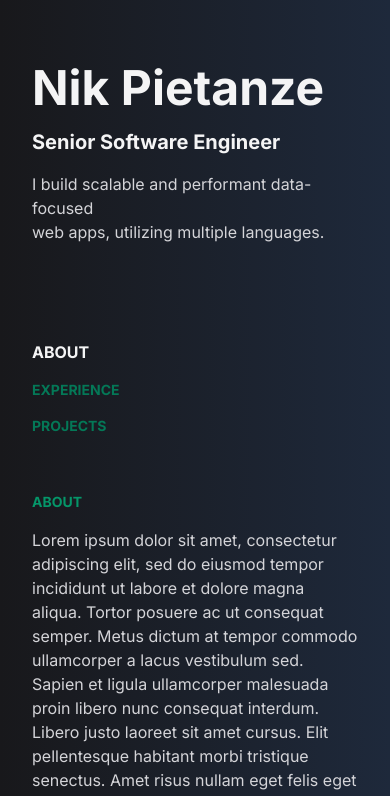
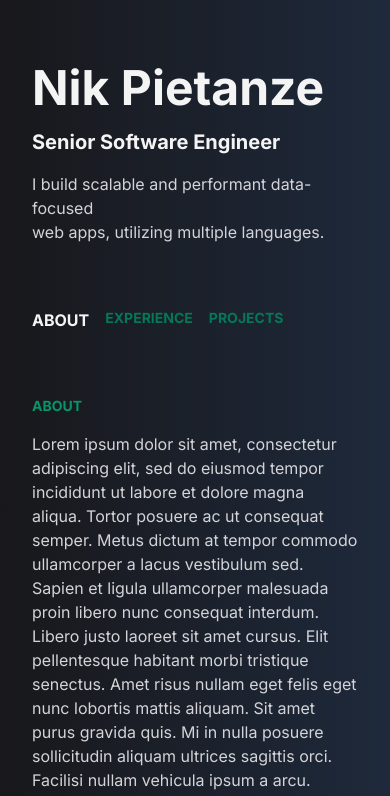
Before and after one commit to nikpietanze/portfolio, a Next.js app: page / in a window 390 px wide. Shown: the top 796 px of the page. Built offline with nearby package versions, Linux system fonts and the light colour scheme.

Commit message:
fix spacing for mobile

```diff
--- a/app/page.tsx
+++ b/app/page.tsx
@@ -3,9 +3,9 @@ export default function Home() {
 
 	return (
 		<main className="bg-gradient-to-r from-zinc-900 to-slate-800 text-zinc-100 min-h-screen py-16 px-8 md:px-16 flex justify-center">
-			<div className="grid grid-cols-1 gap-14 items-start md:grid-cols-[400px_minmax(400px,_550px)]">
+			<div className="grid grid-cols-1 gap-16 items-start md:grid-cols-[400px_minmax(400px,_550px)]">
 				<div className="left-col flex flex-col md:sticky md:top-24">
-					<div className="info flex flex-col gap-4 pb-24">
+					<div className="info flex flex-col gap-4 pb-16">
 						<h1 className="text-5xl font-bold">Nik Pietanze</h1>
 						<h2 className="text-xl font-bold">
 							Senior Software Engineer
@@ -16,7 +16,7 @@ export default function Home() {
 						</p>
 					</div>
 
-					<div className="nav flex flex-col gap-4 text-sm font-bold text-emerald-700">
+					<div className="nav flex md:flex-col gap-4 text-sm font-bold text-emerald-700">
 						<a href="#about" className="active">
 							ABOUT
 						</a>
@@ -25,7 +25,7 @@ export default function Home() {
 					</div>
 				</div>
 
-				<div className="right-col flex flex-col gap-32">
+				<div className="right-col flex flex-col gap-24">
 					<div
 						id="about"
 						className="flex flex-col gap-4 text-zinc-300">
@@ -225,7 +225,7 @@ export default function Home() {
 						</a>
 					</div>
 
-					<div id="projects" className="flex flex-col gap-8 -mx-4">
+					<div id="projects" className="flex flex-col gap-8 -mt-4 -mx-4">
 						<h2 className="text-sm font-bold text-emerald-600 -mb-6 px-4">
 							PROJECTS
 						</h2>
```
